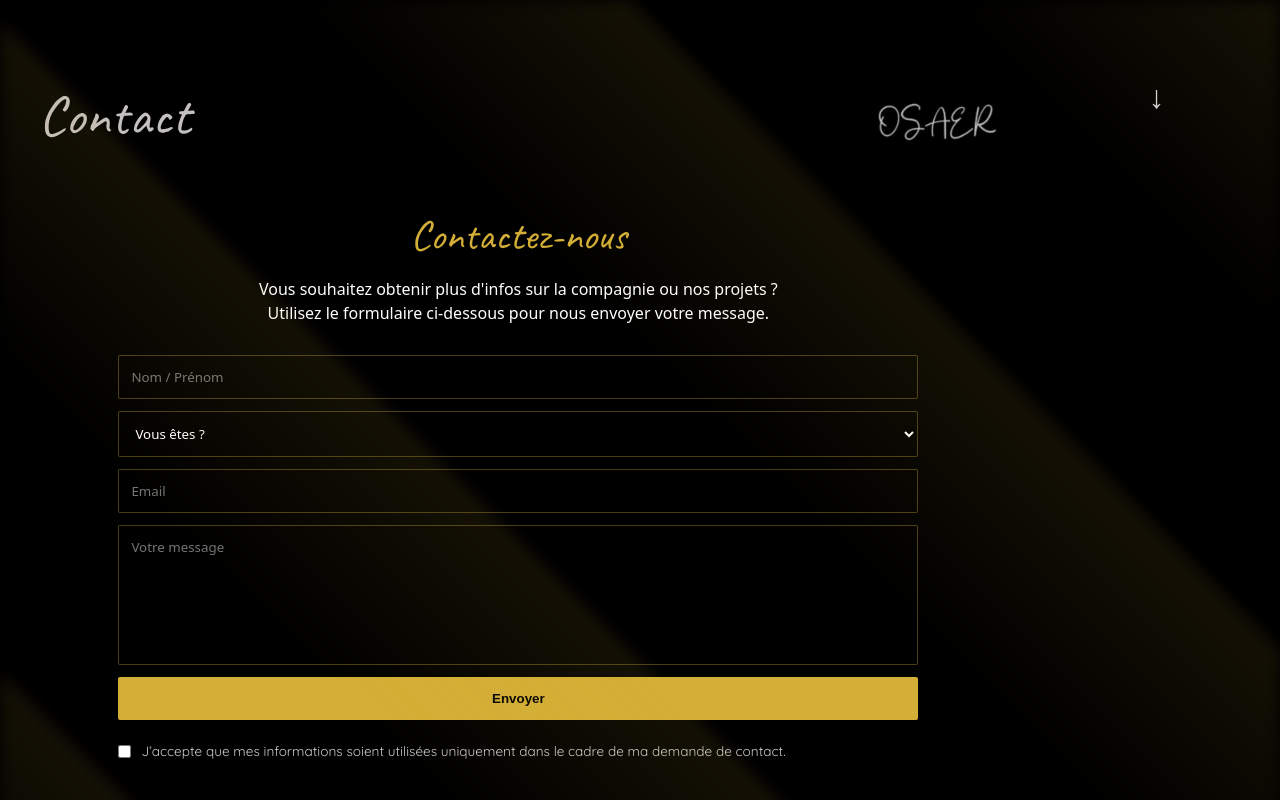
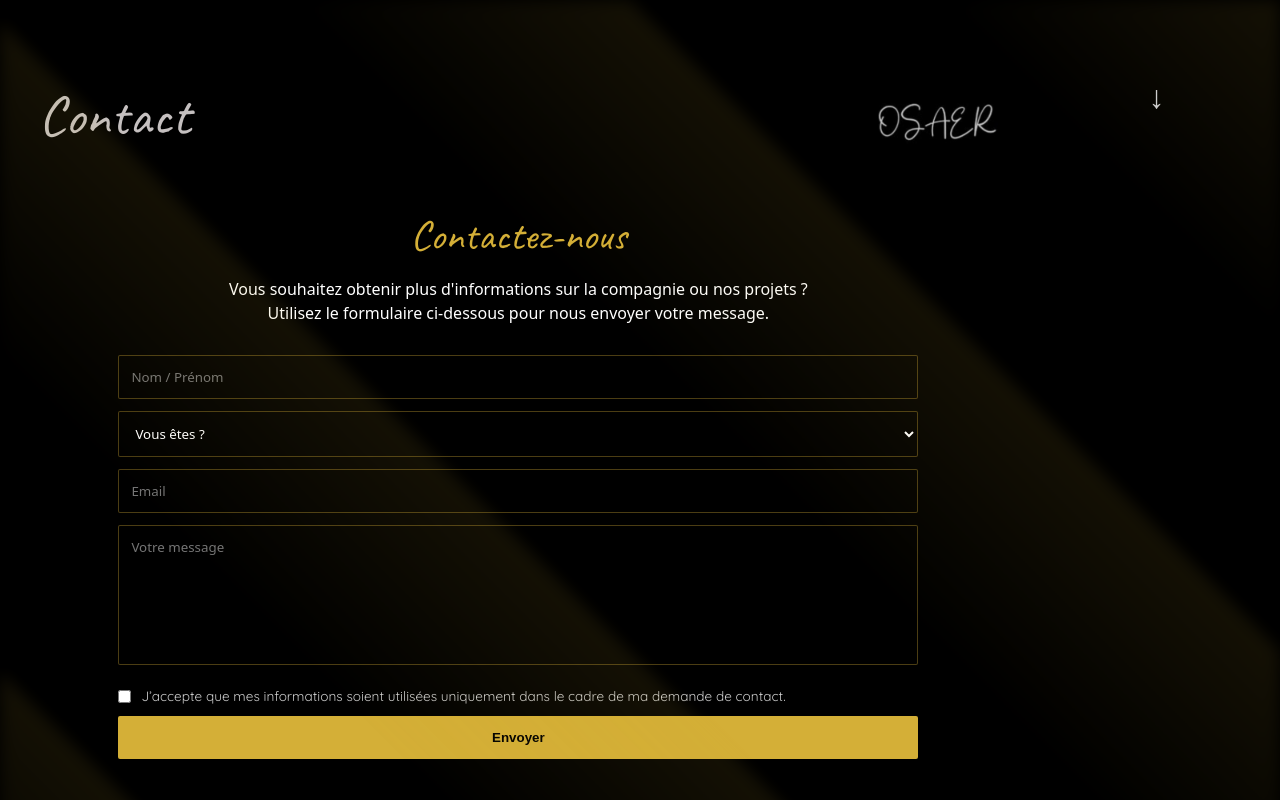
Before and after one commit to NelsonAxolotl/association-osaer, a React (Vite) app: page /contact in a window 1280 px wide. Shown: the top 800 px of the page. Built offline with nearby package versions, Linux system fonts and the light colour scheme.

Commit message:
fromspree

```diff
--- a/index.html
+++ b/index.html
@@ -97,13 +97,13 @@
     <meta
       http-equiv="Content-Security-Policy"
       content="
-        default-src 'self';
-        script-src 'self' 'unsafe-inline' https://kit.fontawesome.com https://unpkg.com https://vercel.live;
-        style-src 'self' 'unsafe-inline' https://ka-f.fontawesome.com;
-        img-src 'self' data: blob: https://cieosaer.com https://www.cieosaer.com https://unpkg.com;
-        font-src 'self';
-        connect-src 'self' https://ka-f.fontawesome.com https://api.emailjs.com;
-      "
+    default-src 'self';
+    script-src 'self' 'unsafe-inline' https://kit.fontawesome.com https://unpkg.com https://vercel.live;
+    style-src 'self' 'unsafe-inline';
+    img-src 'self' data: blob: https://cieosaer.com https://www.cieosaer.com https://unpkg.com;
+    font-src 'self';
+    connect-src 'self' https://formspree.io;
+  "
     />
   </head>
 
--- a/src/Pages/Contact.css
+++ b/src/Pages/Contact.css
@@ -329,25 +329,27 @@
 }
 
 .success-message {
-  width: 100%;
-  max-width: 800px;
-  padding: 12px 14px;
-  margin-top: 10px;
-  background: rgba(212, 175, 55, 0.12);
-  border: 1px solid var(--contact-gold);
-  color: var(--contact-gold);
-  font-size: 1rem;
-  font-family: system-ui;
+  margin-top: 20px;
+  padding: 12px 20px;
   text-align: center;
-  border-radius: 2px;
-  animation: successFade 0.4s ease-in-out;
+  color: #8df08d;
+  background: rgba(141, 240, 141, 0.15);
+  border: 1px solid rgba(141, 240, 141, 0.35);
+  border-radius: 10px;
+  animation: fadeIn 0.5s ease;
 }
 
-@keyframes successFade {
+.contact-form button:disabled {
+  opacity: 0.7;
+  cursor: not-allowed;
+}
+
+@keyframes fadeIn {
   from {
     opacity: 0;
     transform: translateY(8px);
   }
+
   to {
     opacity: 1;
     transform: translateY(0);
--- a/src/Pages/Contact.jsx
+++ b/src/Pages/Contact.jsx
@@ -6,11 +6,45 @@ import Footer from "../Components/Footer";
 
 const Contact = forwardRef(function Contact(props, ref) {
   const [contentVisible, setContentVisible] = useState(false);
+  const [messageSent, setMessageSent] = useState(false);
+  const [sending, setSending] = useState(false);
 
   useEffect(() => {
     const t = setTimeout(() => setContentVisible(true), 200);
     return () => clearTimeout(t);
   }, []);
+
+  const handleSubmit = async (e) => {
+    e.preventDefault();
+
+    setSending(true);
+
+    const form = e.target;
+    const formData = new FormData(form);
+
+    try {
+      const response = await fetch("https://formspree.io/f/xaqgpbga", {
+        method: "POST",
+        body: formData,
+        headers: {
+          Accept: "application/json",
+        },
+      });
+
+      if (response.ok) {
+        setMessageSent(true);
+        form.reset();
+
+        setTimeout(() => {
+          setMessageSent(false);
+        }, 5000);
+      }
+    } catch (error) {
+      console.error("Erreur lors de l'envoi :", error);
+    }
+
+    setSending(false);
+  };
 
   return (
     <>
@@ -41,7 +75,7 @@ const Contact = forwardRef(function Contact(props, ref) {
             <h2>Contactez-nous</h2>
 
             <p>
-              Vous souhaitez obtenir plus d'infos sur la compagnie ou nos
+              Vous souhaitez obtenir plus d'informations sur la compagnie ou nos
               projets ?
             </p>
 
@@ -50,12 +84,8 @@ const Contact = forwardRef(function Contact(props, ref) {
             </p>
           </div>
 
-          {/* FORM FORMSPREE */}
-          <form
-            action="https://formspree.io/f/xaqgpbga"
-            method="POST"
-            className="contact-form"
-          >
+          {/* FORMULAIRE */}
+          <form onSubmit={handleSubmit} className="contact-form">
             <input
               type="text"
               name="name"
@@ -66,7 +96,7 @@ const Contact = forwardRef(function Contact(props, ref) {
             <select name="type" required>
               <option value="">Vous êtes ?</option>
               <option value="particulier">Particulier</option>
-              <option value="asso">Association</option>
+              <option value="association">Association</option>
               <option value="institution">Institution</option>
               <option value="programmateur">Programmateur</option>
               <option value="autre">Autre</option>
@@ -87,9 +117,6 @@ const Contact = forwardRef(function Contact(props, ref) {
               value="[OSAER] Nouveau message depuis le site"
             />
 
-            <input type="hidden" name="_format" value="plain" />
-            <input type="hidden" name="_replyto" value="email" />
-            <button type="submit">Envoyer</button>
             <label className="contact-rgpd">
               <input type="checkbox" name="consent" required />
               <span>
@@ -97,6 +124,16 @@ const Contact = forwardRef(function Contact(props, ref) {
                 le cadre de ma demande de contact.
               </span>
             </label>
+
+            <button type="submit" disabled={sending}>
+              {sending ? "Envoi..." : "Envoyer"}
+            </button>
+
+            {messageSent && (
+              <p className="success-message">
+                ✓ Votre message a bien été envoyé.
+              </p>
+            )}
           </form>
 
           <div className={`contact-info ${contentVisible ? "visible" : ""}`}>
```
